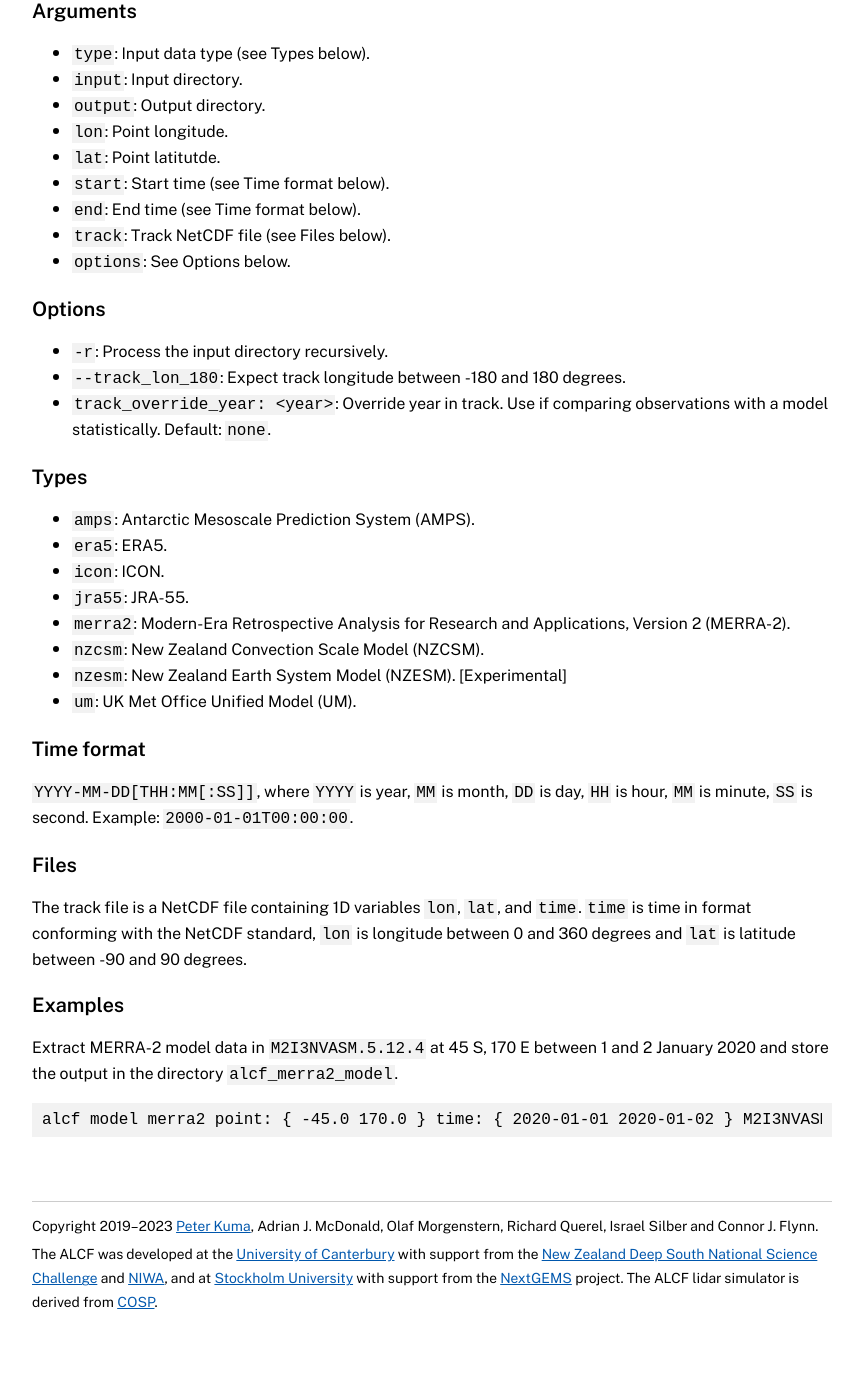
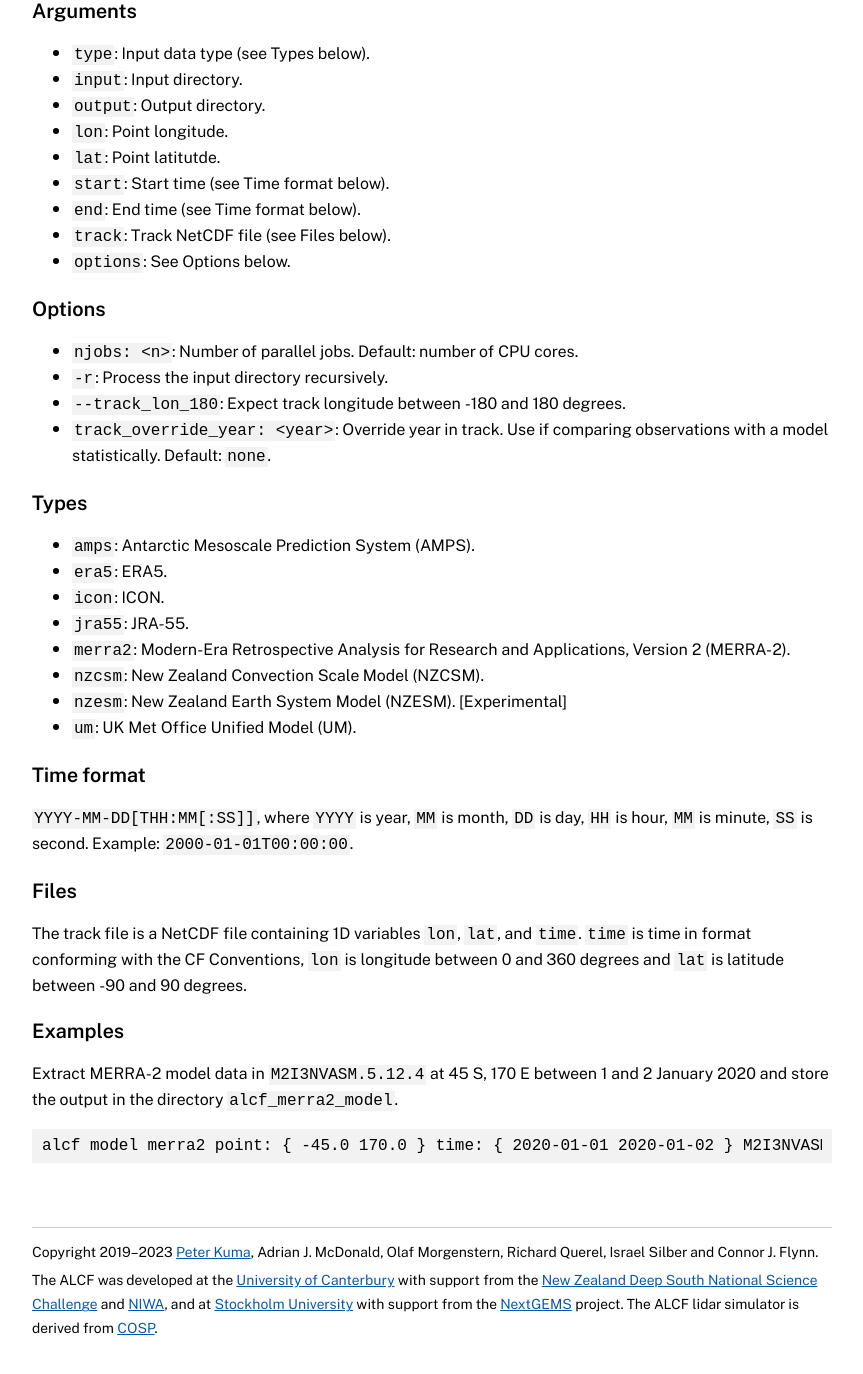
Before and after one commit to alcf-lidar/alcf, a Jekyll site: the page built from docs/documentation/cli/cmd_model.md, in a window 1280 px wide and 1400 px high, scrolled down 687 px. Shown: the top 1374 px of the window, without its empty margins (208-1071 px from the left). Built offline with Jekyll 4.4.1, drawn with Linux system fonts in a browser that asks for light colours.

Commit message:
Update documentation

```diff
--- a/docs/_includes/cmd_model.md
+++ b/docs/_includes/cmd_model.md
@@ -30,6 +30,7 @@
 Options
 -------
 
+- `njobs: <n>`: Number of parallel jobs. Default: number of CPU cores.
 - `-r`: Process the input directory recursively.
 - `--track_lon_180`: Expect track longitude between -180 and 180 degrees.
 - `track_override_year: <year>`: Override year in track. Use if comparing observations with a model statistically. Default: `none`.
@@ -54,7 +55,7 @@
 Files
 -----
 
-The track file is a NetCDF file containing 1D variables `lon`, `lat`, and `time`. `time` is time in format conforming with the NetCDF standard, `lon` is longitude between 0 and 360 degrees and `lat` is latitude between -90 and 90 degrees.
+The track file is a NetCDF file containing 1D variables `lon`, `lat`, and `time`. `time` is time in format conforming with the CF Conventions, `lon` is longitude between 0 and 360 degrees and `lat` is latitude between -90 and 90 degrees.
 
 Examples
 --------
```
Also changed, not shown: docs/_includes/cmd_lidar.md (+1 -1 lines), 2 other files.
